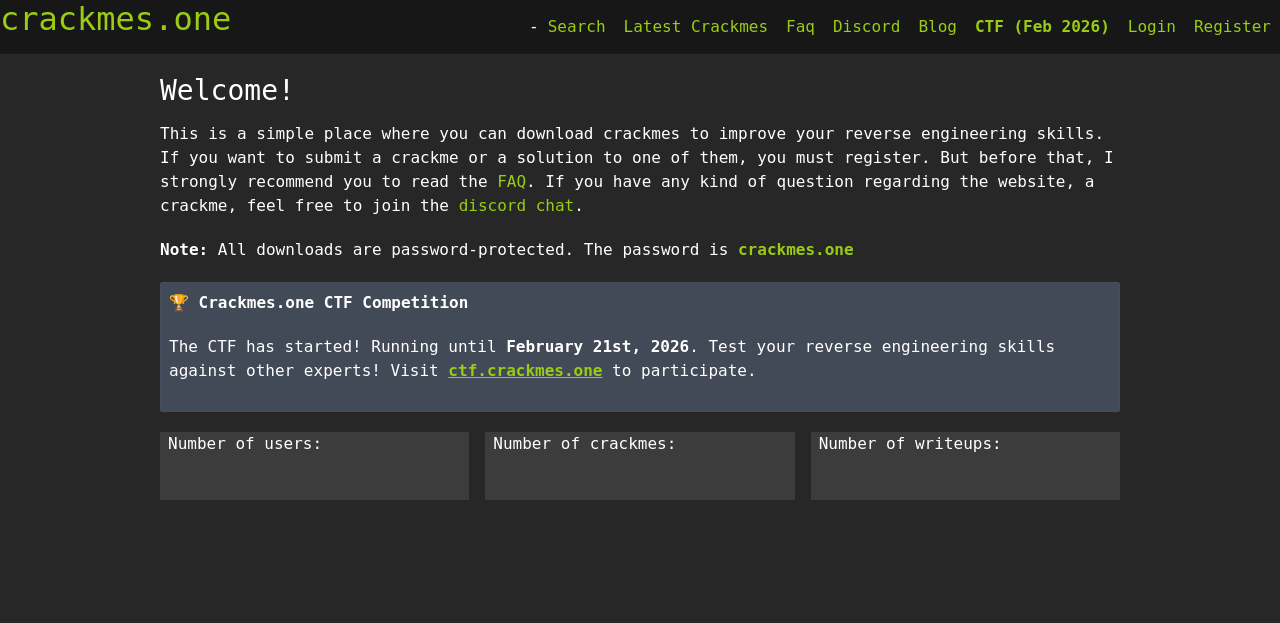
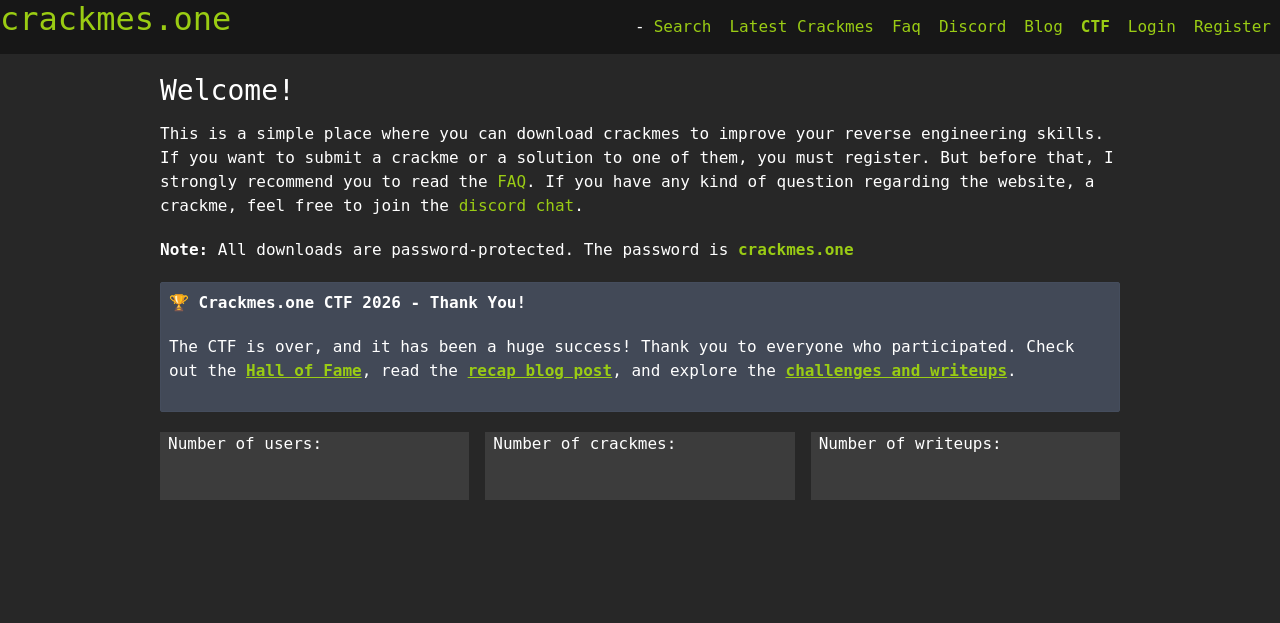
Before and after one commit to crackmesone/crackmesone_python, a Python web app: template templates/index/index.html in a window 1280 px wide. Shown: the top 623 px of the page. Run offline with Jinja, Linux system fonts and the light colour scheme; the template is opened without the code that fills it, so the values that code supplies are empty; some libraries are stand-ins or nearby versions.

Commit message:
Update CTF announcement - competition has ended
Shorten header link from "CTF (Feb 2026)" to "CTF" and update index
page message to thank participants and link to hall of fame, recap
blog, and challenges repository.

Co-Authored-By: Claude Opus 4.5 <noreply@anthropic.com>

```diff
--- a/templates/index/index.html
+++ b/templates/index/index.html
@@ -9,8 +9,8 @@
     <p><strong>Note:</strong> All downloads are password-protected. The password is <span style="color: #9acc14; font-weight: bold;">crackmes.one</span></p>
 
     <div class="toast" style="margin: 20px 0;">
-        <p><strong>🏆 Crackmes.one CTF Competition</strong></p>
-        <p>The CTF has started! Running until <strong>February 21st, 2026</strong>. Test your reverse engineering skills against other experts! Visit <a href="https://ctf.crackmes.one/" target="_blank" style="color: #9acc14; font-weight: bold;">ctf.crackmes.one</a> to participate.</p>
+        <p><strong>🏆 Crackmes.one CTF 2026 - Thank You!</strong></p>
+        <p>The CTF is over, and it has been a huge success! Thank you to everyone who participated. Check out the <a href="https://ctf.crackmes.one/" target="_blank" style="color: #9acc14; font-weight: bold;">Hall of Fame</a>, read the <a href="https://blog.crackmes.one/2026/02/21/crackmes-one-ctf-2026-recap.html" target="_blank" style="color: #9acc14; font-weight: bold;">recap blog post</a>, and explore the <a href="https://github.com/crackmesone/ctf-2026-challenges-public" target="_blank" style="color: #9acc14; font-weight: bold;">challenges and writeups</a>.</p>
     </div>
 
     <div class="columns">
--- a/templates/partial/menu.html
+++ b/templates/partial/menu.html
@@ -15,7 +15,7 @@
         <a href="{{ BaseURI }}faq" class="btn btn-link">Faq</a>
         <a href="https://discord.gg/2pPV3yq" class="btn btn-link">Discord</a>
         <a href="https://blog.crackmes.one/" class="btn btn-link" target="_blank">Blog</a>
-        <a href="https://ctf.crackmes.one/" class="btn btn-link" target="_blank" style="color: #9acc14; font-weight: bold;">🏆 CTF (Feb 2026)</a>
+        <a href="https://ctf.crackmes.one/" class="btn btn-link" target="_blank" style="color: #9acc14; font-weight: bold;">🏆 CTF</a>
         <a href="{{ BaseURI }}user/{{ usersess }}" class="btn btn-link">Profile</a>
         <a href="{{ BaseURI }}logout" class="btn btn-link">Logout</a>
     </section>
@@ -35,7 +35,7 @@
             <li class="nav"><a href="https://discord.gg/2pPV3yq" class="btn btn-link">Discord</a></li>
             <li class="nav"><a href="{{ BaseURI }}faq" class="btn btn-link">Faq</a></li>
             <li class="nav"><a href="https://blog.crackmes.one/" class="btn btn-link" target="_blank">Blog</a></li>
-            <li class="nav"><a href="https://ctf.crackmes.one/" class="btn btn-link" target="_blank" style="color: #9acc14; font-weight: bold;">CTF (Feb 2026)</a></li>
+            <li class="nav"><a href="https://ctf.crackmes.one/" class="btn btn-link" target="_blank" style="color: #9acc14; font-weight: bold;">CTF</a></li>
             <li class="nav"><a href="{{ BaseURI }}user/{{ usersess }}" class="btn btn-link">Profile</a></li>
             <li class="nav"><a href="{{ BaseURI }}logout" class="btn btn-link">Logout</a></li>
         </ul>
@@ -51,7 +51,7 @@
     <a href="{{ BaseURI }}faq" class="btn btn-link">Faq</a>
     <a href="https://discord.gg/2pPV3yq" class="btn btn-link">Discord</a>
     <a href="https://blog.crackmes.one/" class="btn btn-link" target="_blank">Blog</a>
-    <a href="https://ctf.crackmes.one/" class="btn btn-link" target="_blank" style="color: #9acc14; font-weight: bold;">CTF (Feb 2026)</a>
+    <a href="https://ctf.crackmes.one/" class="btn btn-link" target="_blank" style="color: #9acc14; font-weight: bold;">CTF</a>
     <a href="{{ BaseURI }}login" class="btn btn-link">Login</a>
     <a href="{{ BaseURI }}register" class="btn btn-link">Register</a>
 </section>
@@ -69,7 +69,7 @@
             <li class="nav"><a href="{{ BaseURI }}faq" class="btn btn-link">Faq</a></li>
             <li class="nav"><a href="https://discord.gg/2pPV3yq" class="btn btn-link">Discord</a></li>
             <li class="nav"><a href="https://blog.crackmes.one/" class="btn btn-link" target="_blank">Blog</a></li>
-            <li class="nav"><a href="https://ctf.crackmes.one/" class="btn btn-link" target="_blank" style="color: #9acc14; font-weight: bold;">CTF (Feb 2026)</a></li>
+            <li class="nav"><a href="https://ctf.crackmes.one/" class="btn btn-link" target="_blank" style="color: #9acc14; font-weight: bold;">CTF</a></li>
             <li class="nav"><a href="{{ BaseURI }}login" class="btn btn-link">Login</a></li>
             <li class="nav"><a href="{{ BaseURI }}register" class="btn btn-link">Register</a></li>
         </ul>
```
